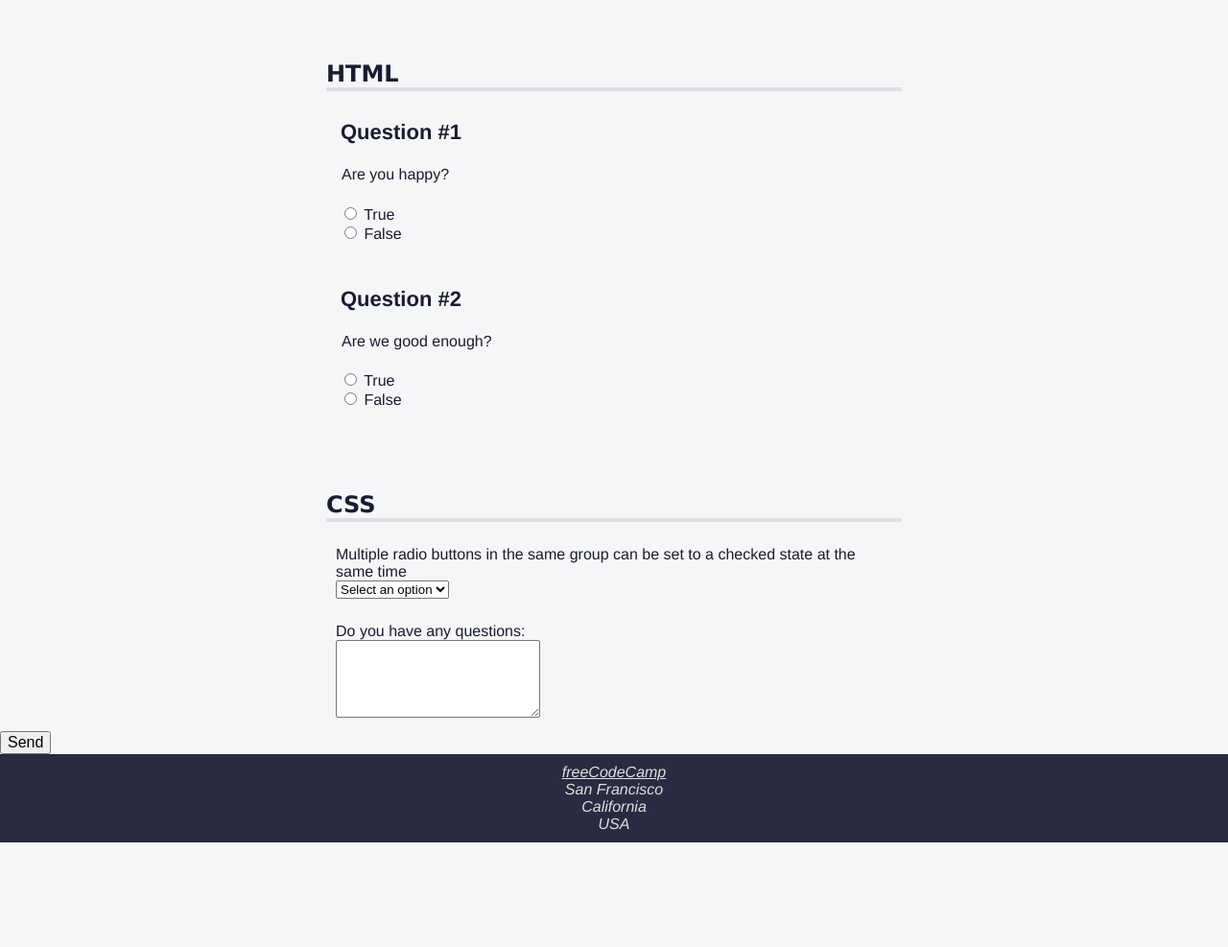
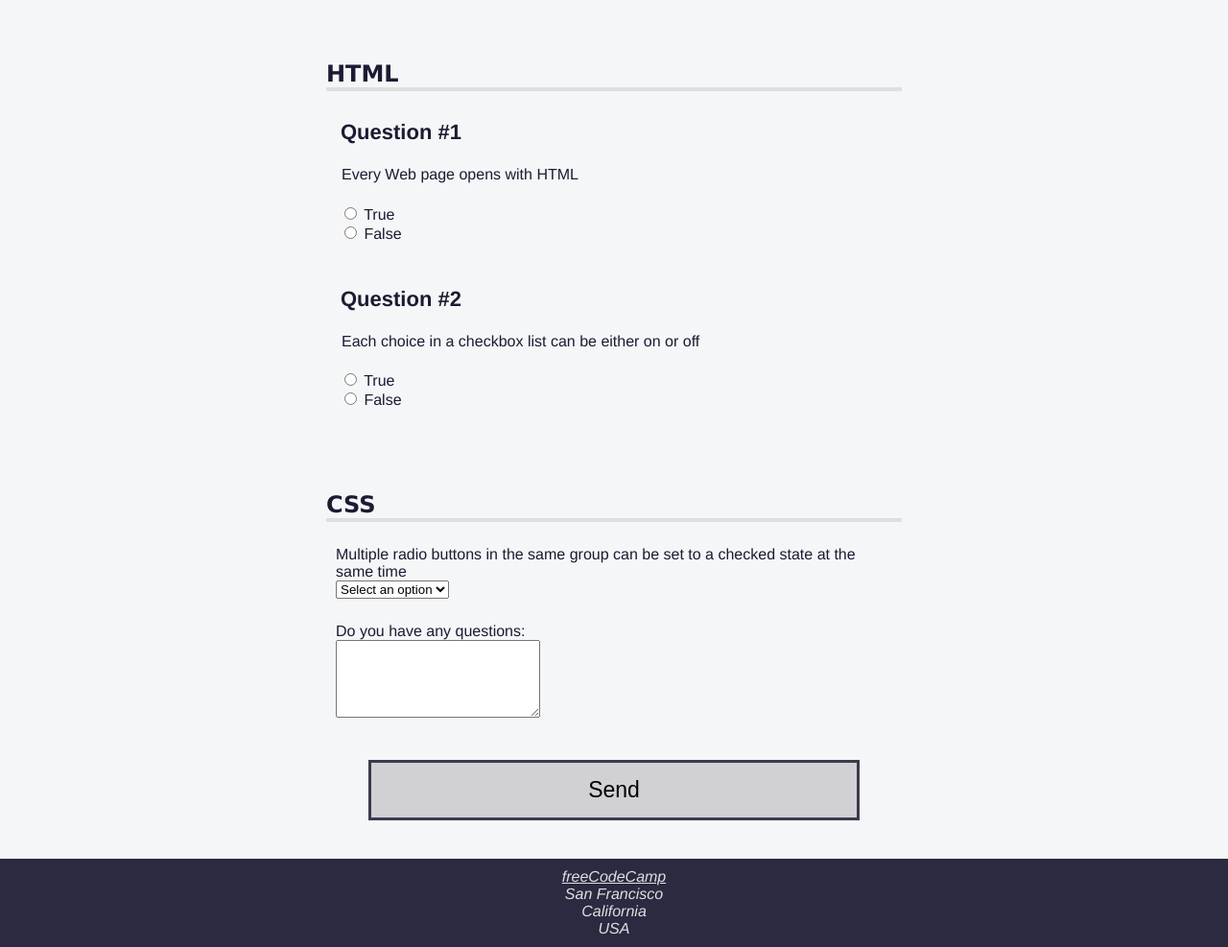
Before and after one commit to gregoriusgrd/freecodecamp-responsive-web-design, a plain HTML site: page accessibility-quiz/index.html in a window 1280 px wide. Shown: the part 241-1228 px from the top of the page at 96% size. Before the commit the page ends 1119 px from the top, so only its background shows below. Drawn offline with Linux system fonts and the light colour scheme.

Commit message:
final-commit

```diff
--- a/accessibility-quiz/index.html
+++ b/accessibility-quiz/index.html
@@ -44,7 +44,7 @@
                 <div class="question-block">
                     <h3><span class="sr-only">Question</span>1</h3>
                     <fieldset class="question" name="question">
-                        <legend>Are you happy?</legend>
+                        <legend>Every Web page opens with HTML</legend>
                         <ul class="answers-list">
                             <li>
                                 <label for="q1-a1">
@@ -62,7 +62,7 @@
                 <div class="question-block">
                     <h3><span class="sr-only">Question</span>2</h3>
                     <fieldset class="question" name="question">
-                        <legend>Are we good enough?</legend>
+                        <legend>Each choice in a checkbox list can be either on or off</legend>
                         <ul class="answers-list">
                             <li>
                                 <label for="q2-a1">
@@ -100,7 +100,7 @@
                 </div>
             </section>
 
-            <input type="submit" value="Send">
+            <button type="submit">Send</button>
         </form>
     </main>
 
--- a/accessibility-quiz/styles.css
+++ b/accessibility-quiz/styles.css
@@ -1,6 +1,8 @@
-* {
-    scroll-behavior: smooth;
-}
+@media (prefers-reduced-motion: no-preference) {
+    * {
+      scroll-behavior: smooth;
+    }
+  }
 
 body {
     background: #f5f6f7;
```
